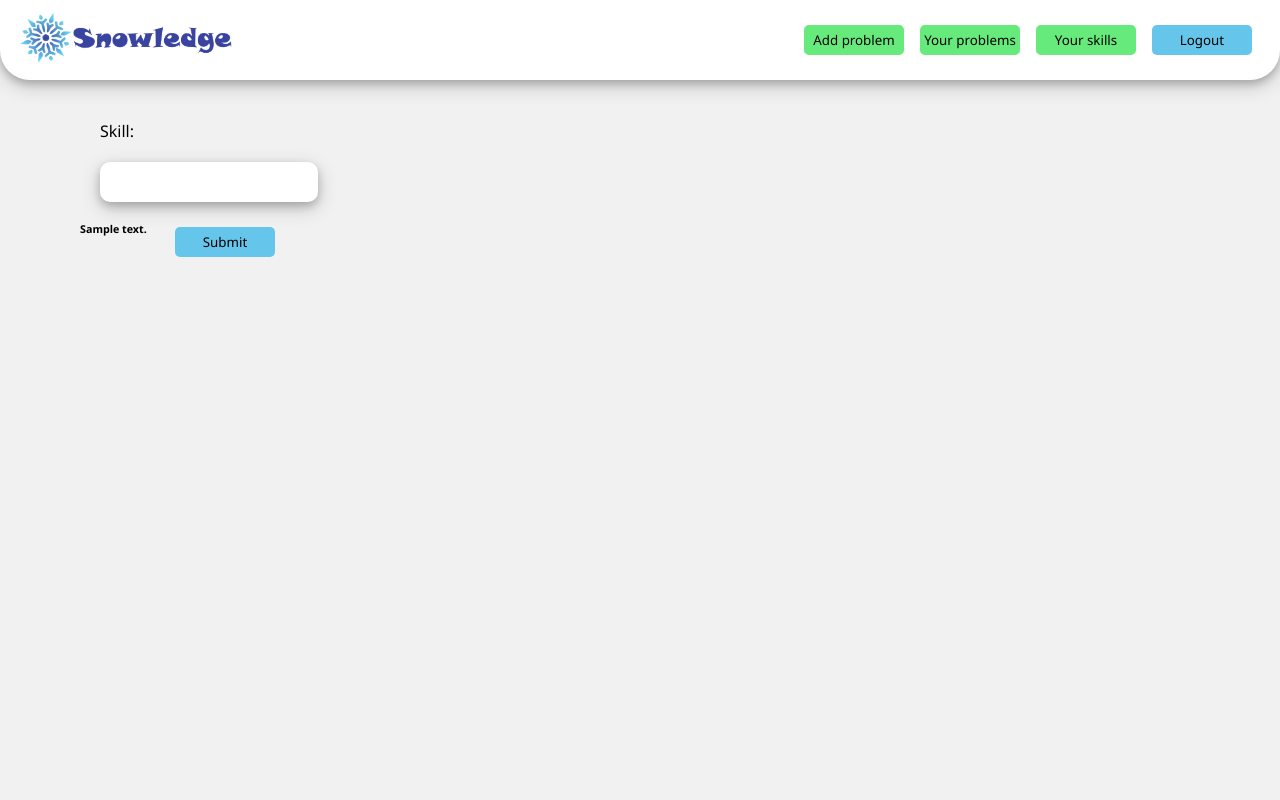
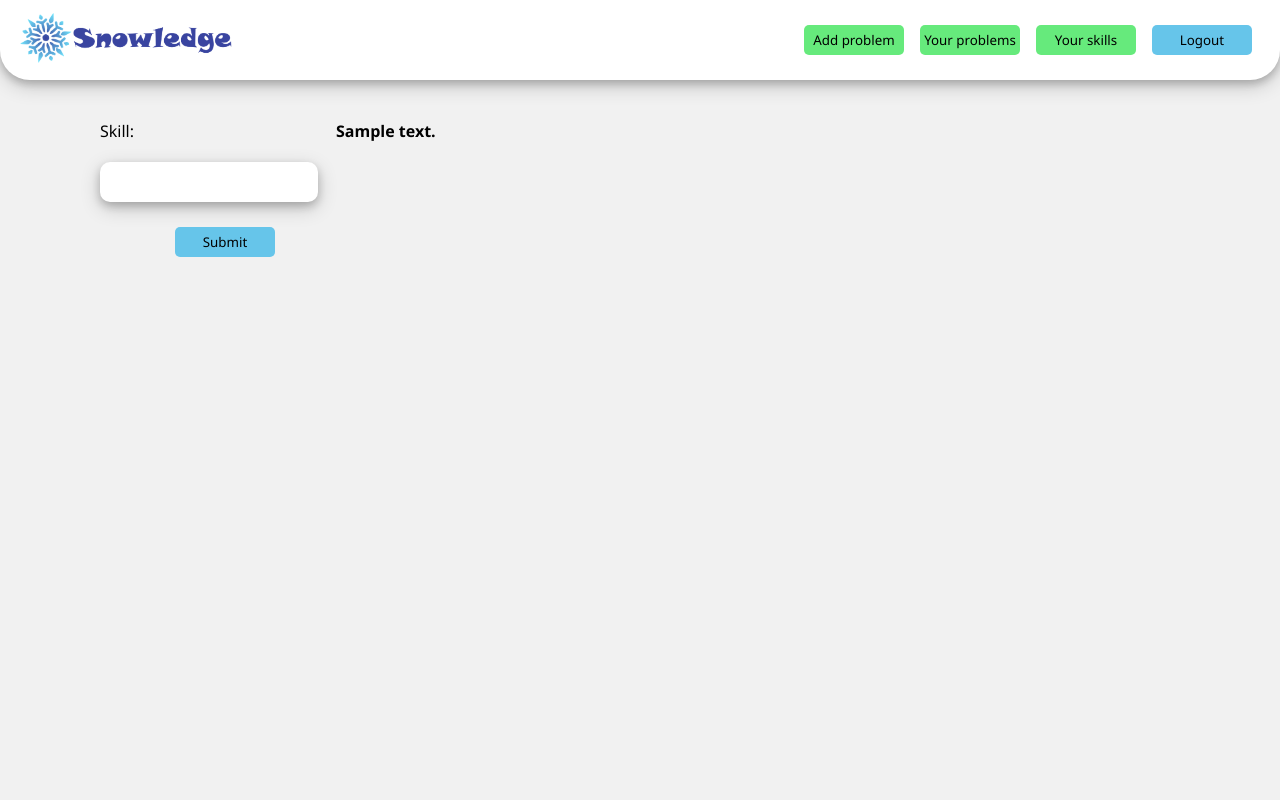
Before and after one commit to Pladque/BiteHack-Backend, a Django app: page /skills/ in a window 1280 px wide. Run offline with Django 3.2, Linux system fonts and the light colour scheme; a user stored in the database is signed in; tables that the repository leaves empty hold one stand-in row (values such as "Sample post").

Commit message:
User skills style

```diff
--- /dev/null
+++ b/Snowledge/polls/static/polls/css/skills.css
@@ -0,0 +1,12 @@
+#content #left-side {
+    display: inline-block;
+    width: 20%;
+    float: left;
+}
+
+#content #right-side {
+    display: inline-block;
+    width: 80%;
+    float: left;
+    margin-top: 20px;
+}
--- a/Snowledge/polls/templates/polls/user_skills.html
+++ b/Snowledge/polls/templates/polls/user_skills.html
@@ -2,9 +2,10 @@
 {% block css %}
 {% load static %}
 <link rel="stylesheet" href="{% static 'polls/css/login.css' %}">
+<link rel="stylesheet" href="{% static 'polls/css/skills.css' %}">
 {% endblock %}
 {% block content %}
-    <div>
+    <div id="left-side">
     <form method= "POST">
             {% csrf_token%}
             <fieldset class="form-group">
@@ -16,9 +17,9 @@
             </div>
         </form>
     </div>
-    <div>
+    <div id="right-side">
         {% for skill in skills %}
-            <h6>{{ skill }}</h6>
+            <h4>{{ skill }}</h4>
         {% endfor %}
     </div>
 {% endblock %}
```
